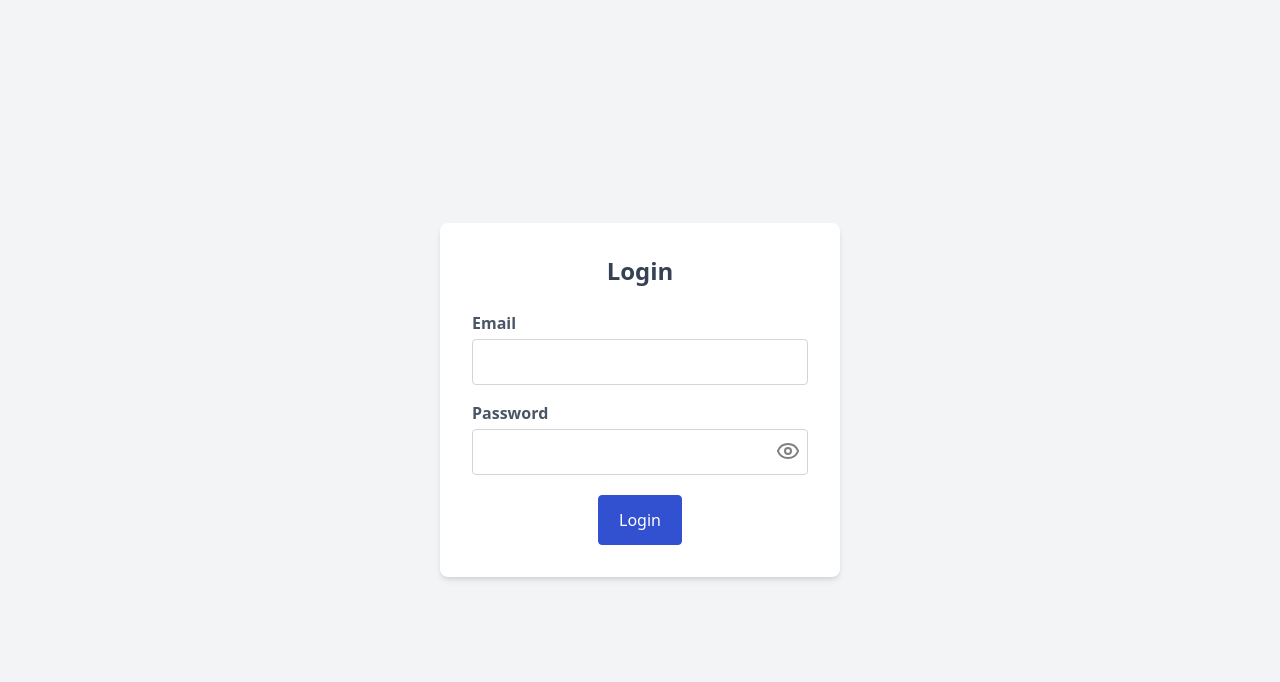
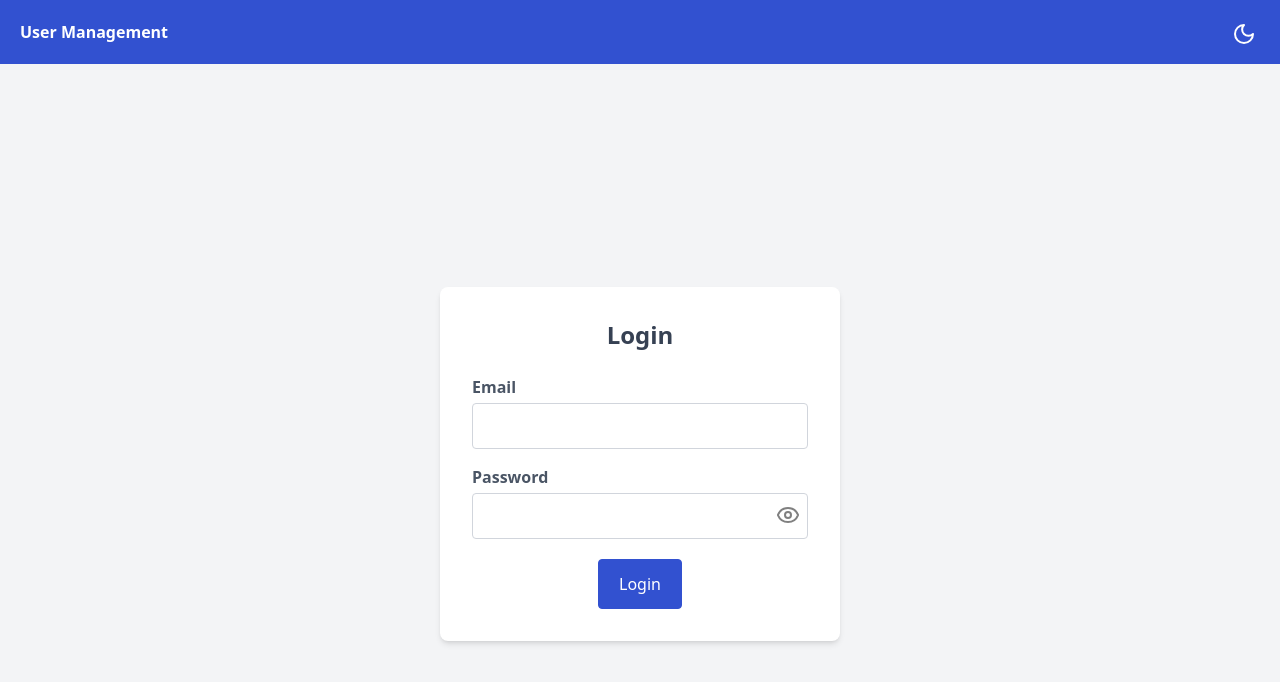
Before and after one commit to mariosabeh2022/User-Management, a React (Vite) app in the folder user-management-interface/: page / in a window 1280 px wide. Shown: the top 682 px of the page. Built offline with nearby package versions, Linux system fonts and the light colour scheme.

Commit message:
Readded the modified navbar to the login page

```diff
--- a/user-management-interface/src/Components/Organismes/Navbar.tsx
+++ b/user-management-interface/src/Components/Organismes/Navbar.tsx
@@ -6,7 +6,8 @@ import { useState } from "react";
 
 const Navbar = () => {
   const setIsLoggedIn = useSessionStore((state) => state.setIsLoggedIn);
-  // const clearToken=useSessionStore((state)=>state.clearToken())
+  const loggedIn = useSessionStore((state) => state.isLoggedIn);
+  const hasToken = useSessionStore((state) => state.accessToken);
   const [lightTheme, setLightTheme] = useState(true);
   const toggleTheme = () => {
     setLightTheme((theme) => !theme);
@@ -28,6 +29,8 @@ const Navbar = () => {
           </h1>
         </NavLink>
         <div className="flex">
+          {hasToken && loggedIn ? (
+            <>
               <NavLink to="" className="mr-3">
                 <Button
                   className={`bg-white text-[var(--color-primary)]
@@ -46,7 +49,7 @@ const Navbar = () => {
                 className="mr-3"
                 onClick={() => {
                   setIsLoggedIn(false);
-              localStorage.clear()
+                  localStorage.clear();
                 }}
               >
                 <Button
@@ -60,6 +63,13 @@ const Navbar = () => {
                 className="w-6 h-6 text-white mt-2 ml-2 mr-6 sm:mt-1.6 md:mt-2"
                 onClick={toggleTheme}
               />
+            </>
+          ) : (
+            <Moon
+              className="w-6 h-6 text-white mt-1 ml-2 mr-6 sm:mt-1.6 md:mt-2 lg:mt-1"
+              onClick={toggleTheme}
+            />
+          )}
         </div>
       </nav>
     </div>
--- a/user-management-interface/src/Components/Pages/LoginPage.tsx
+++ b/user-management-interface/src/Components/Pages/LoginPage.tsx
@@ -6,6 +6,7 @@ import Span from "../Atoms/Span/Span";
 import LoadingPage from "./LoadingPage";
 import { useNavigate } from "react-router-dom";
 import { useSessionStore } from "../../store/session/sessionStore";
+import Navbar from "../Organismes/Navbar";
 
 const LoginPage = () => {
   const [submitting, setSubmitting] = useState(false);
@@ -65,6 +66,8 @@ const LoginPage = () => {
   } else if (submitting) return <LoadingPage />;
   else
     return (
+      <>
+        <Navbar />
         <div className="flex flex-col max-w-full items-center justify-center h-screen bg-gray-100">
           <div className="bg-white p-8 rounded-lg shadow-md w-[400px] hover:shadow-2xl">
             <h1 className="text-2xl font-bold text-gray-700 text-center">
@@ -138,6 +141,7 @@ const LoginPage = () => {
             </form>
           </div>
         </div>
+      </>
     );
 };
 export default LoginPage;
```
Lines whose indentation alone changed are shown as unchanged.
